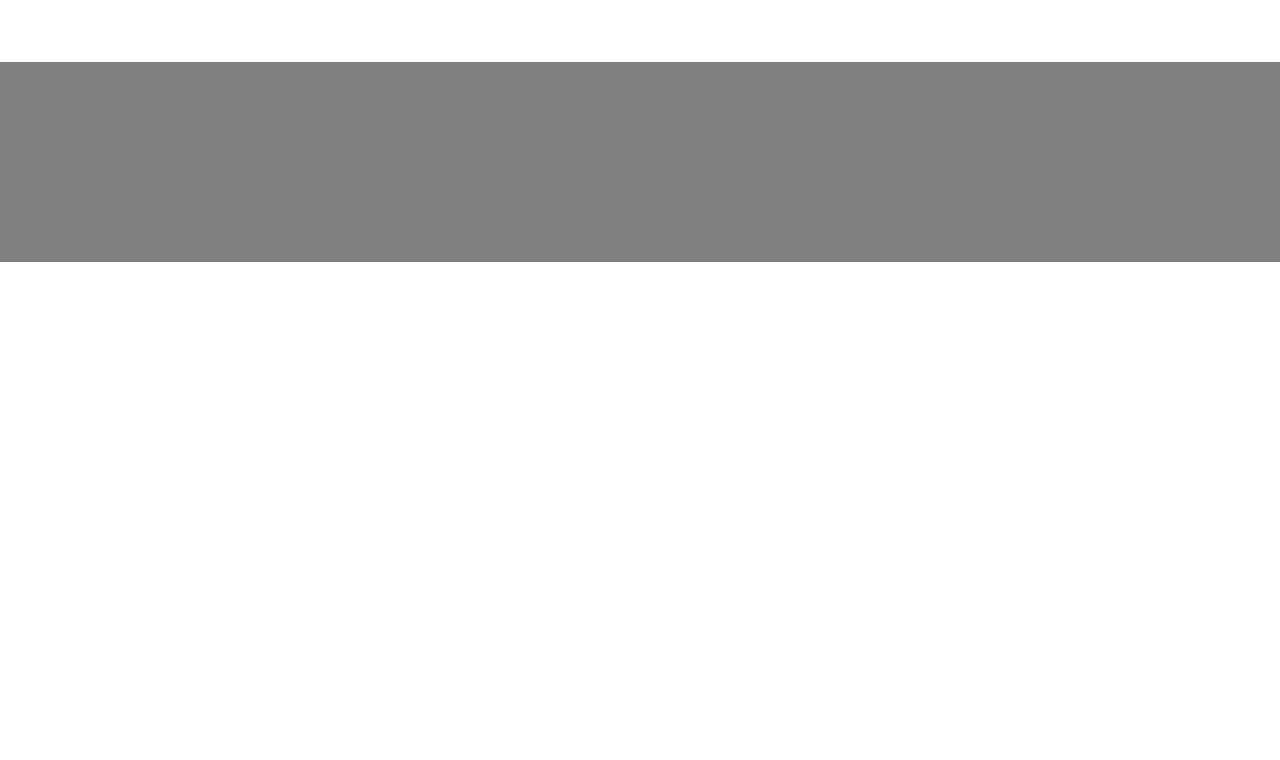
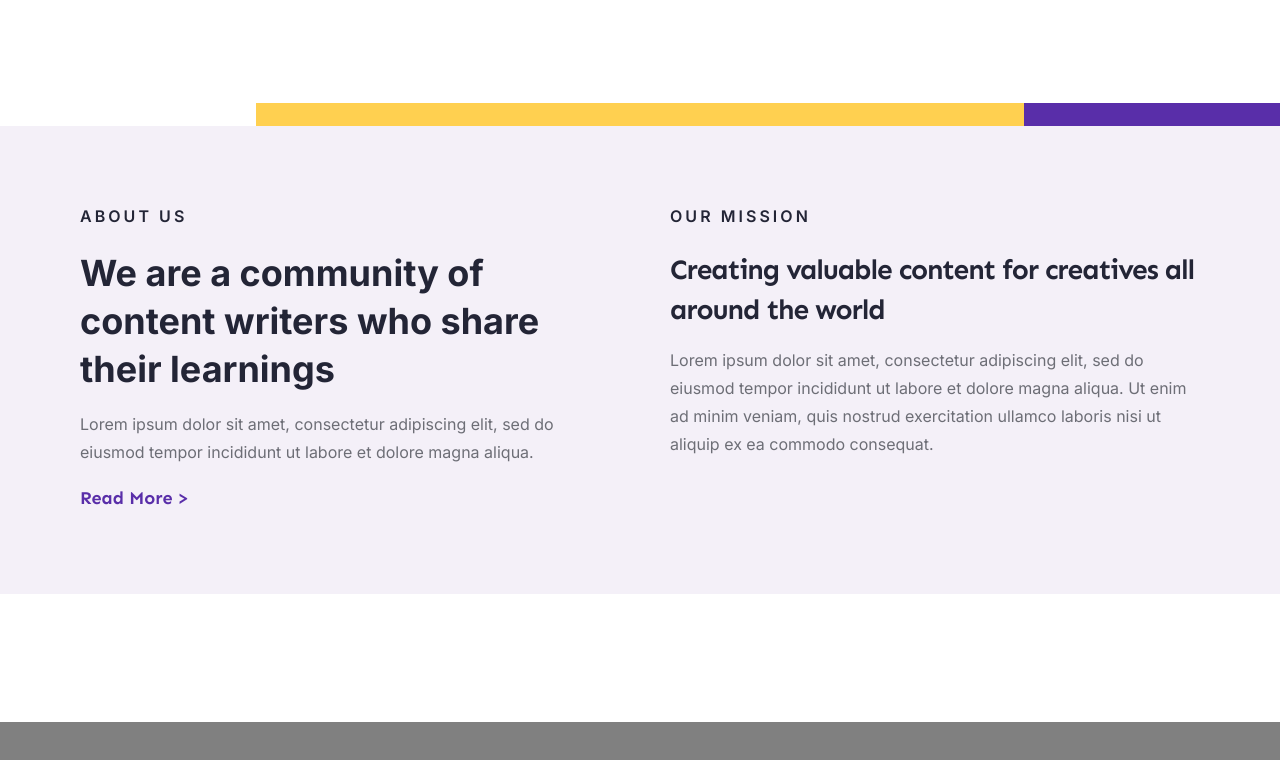
Before and after one commit to Albedo-13/client-blog, a Next.js app: page / in a window 1280 px wide. Shown: the part 1730-2490 px from the top of the page. Before the commit the page ends 1992 px from the top, so only its background shows below. Built offline with nearby package versions, Linux system fonts and the light colour scheme.

Commit message:
feat: about us section

```diff
--- a/src/app/page.tsx
+++ b/src/app/page.tsx
@@ -1,3 +1,4 @@
+import { AboutUs } from "@/components/about-us/about-us";
 import { FeaturedPosts } from "@/components/featured-posts/featured-posts";
 import { Header } from "@/components/header/header";
 import { HomeHero } from "@/components/home-hero/home-hero";
@@ -10,6 +11,7 @@ export default function Home() {
       <Header />
       <HomeHero />
       <FeaturedPosts />
+      <AboutUs />
       <div style={{ height: "200px", backgroundColor: "gray" }}></div>
     </>
   );
--- /dev/null
+++ b/src/components/about-us/about-us.module.scss
@@ -0,0 +1,76 @@
+@import "@/styles/variables.scss";
+
+.section {
+  margin: 128px 0;
+  position: relative;
+}
+
+.wrapper {
+  background-color: $ghost-white;
+  padding: 80px;
+  display: flex;
+  gap: 60px;
+}
+
+.yellowBlock {
+  position: absolute;
+  right: 0;
+  top: -23px;
+  width: 80%;
+  height: 23px;
+  background-color: $yellow;
+}
+
+.purpleBlock {
+  position: absolute;
+  right: 0;
+  top: -23px;
+  width: 20%;
+  height: 23px;
+  background-color: $purple;
+}
+
+.wrapperElement {
+  flex-basis: 100%;
+}
+
+.head {
+  font-weight: 600;
+  line-height: 125%;
+  font-size: 16px;
+  letter-spacing: 0.19em;
+  text-transform: uppercase;
+  color: $denim;
+}
+
+.title {
+  font-weight: 700;
+  font-size: 36px;
+  line-height: 133%;
+  color: $denim;
+  margin-top: 24px;
+}
+
+.content {
+  font-family: $second-family;
+  font-weight: 700;
+  font-size: 28px;
+  line-height: 143%;
+  letter-spacing: -0.04em;
+  color: $denim;
+  margin-top: 24px;
+}
+
+.description {
+  line-height: 175%;
+  color: $gray;
+  margin: 16px 0;
+}
+
+.link {
+  font-family: $second-family;
+  font-weight: 700;
+  font-size: 18px;
+  line-height: 178%;
+  color: $purple;
+}
--- /dev/null
+++ b/src/components/about-us/about-us.tsx
@@ -0,0 +1,36 @@
+import Link from "next/link";
+
+import styles from "./about-us.module.scss";
+
+export function AboutUs() {
+  return (
+    <section className={styles.section}>
+      <div className="container">
+        <div className={styles.yellowBlock} aria-hidden="true"></div>
+        <div className={styles.purpleBlock} aria-hidden="true"></div>
+        <div className={styles.wrapper}>
+          <div className={styles.wrapperElement}>
+            <h2 className={styles.head}>about us</h2>
+            <p className={styles.title}>We are a community of content writers who share their learnings</p>
+            <p className={styles.description}>
+              Lorem ipsum dolor sit amet, consectetur adipiscing elit, sed do eiusmod tempor incididunt ut labore et
+              dolore magna aliqua.
+            </p>
+            <Link className={styles.link} href="#">
+              {"Read More >"}
+            </Link>
+          </div>
+          <div className={styles.wrapperElement}>
+            <h2 className={styles.head}>our mission</h2>
+            <p className={styles.content}>Creating valuable content for creatives all around the world</p>
+            <p className={styles.description}>
+              Lorem ipsum dolor sit amet, consectetur adipiscing elit, sed do eiusmod tempor incididunt ut labore et
+              dolore magna aliqua. Ut enim ad minim veniam, quis nostrud exercitation ullamco laboris nisi ut aliquip ex
+              ea commodo consequat.
+            </p>
+          </div>
+        </div>
+      </div>
+    </section>
+  );
+}
--- a/src/components/featured-posts/featured-posts.module.scss
+++ b/src/components/featured-posts/featured-posts.module.scss
@@ -1,5 +1,5 @@
 .section {
-  padding: 128px 0 64px;
+  margin: 128px 0;
 }
 
 .wrapper {
--- a/src/styles/globals.scss
+++ b/src/styles/globals.scss
@@ -28,4 +28,5 @@ a {
 .container {
   max-width: $screen-xl;
   margin: 0 auto;
+  position: relative;
 }
```
